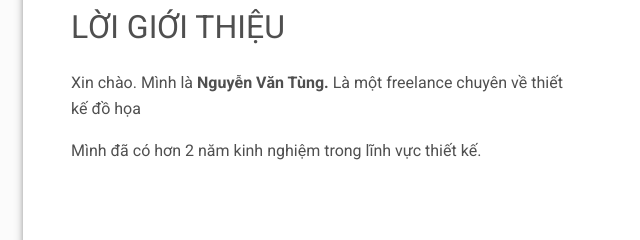
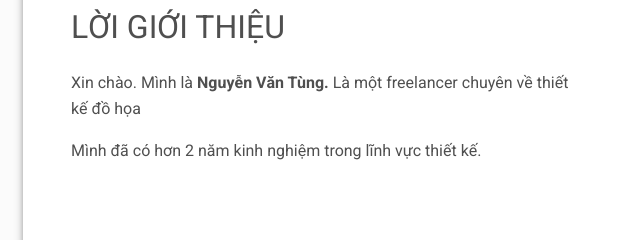
Before and after one commit to Vantung107/Vantungdesign.github.io, a plain HTML site: page index.html in a window 1280 px wide. Shown: the part 700-940 px from the top of the page, 59-699 px from the left. Drawn offline with Linux system fonts and the light colour scheme.

Commit message:
Update index.html

```diff
--- a/index.html
+++ b/index.html
@@ -90,7 +90,7 @@
       <div class="row">
         <div class="col-md-6">
           <h2 class="h2 fw-light mb-4"><strong>LỜI GIỚI THIỆU</strong></h2>
-          <p>Xin chào. Mình là <strong>Nguyễn Văn Tùng.</strong> Là một freelance chuyên về thiết kế đồ họa</p>
+          <p>Xin chào. Mình là <strong>Nguyễn Văn Tùng.</strong> Là một freelancer chuyên về thiết kế đồ họa</p>
           <p>Mình đã có hơn 2 năm kinh nghiệm trong lĩnh vực thiết kế.</p>
         </div>
         <div class="col-md-5 offset-lg-1">
```
